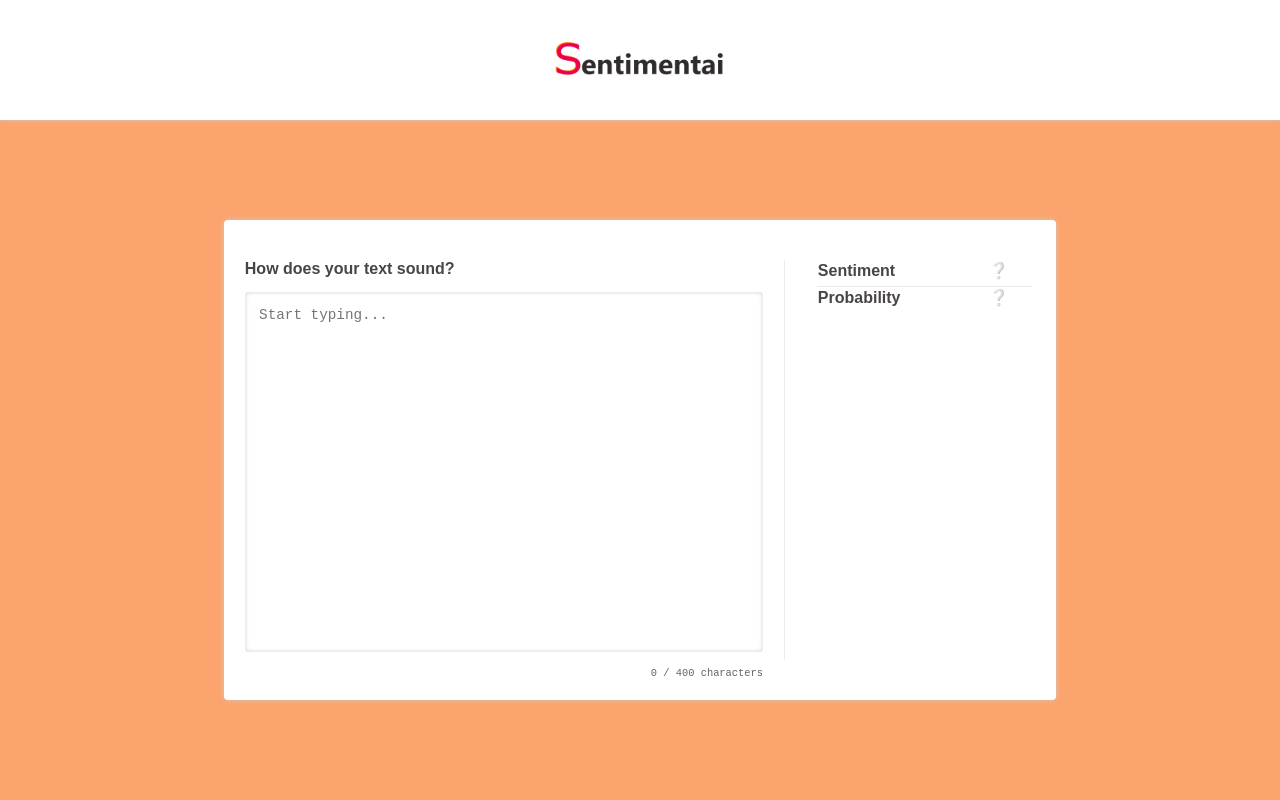
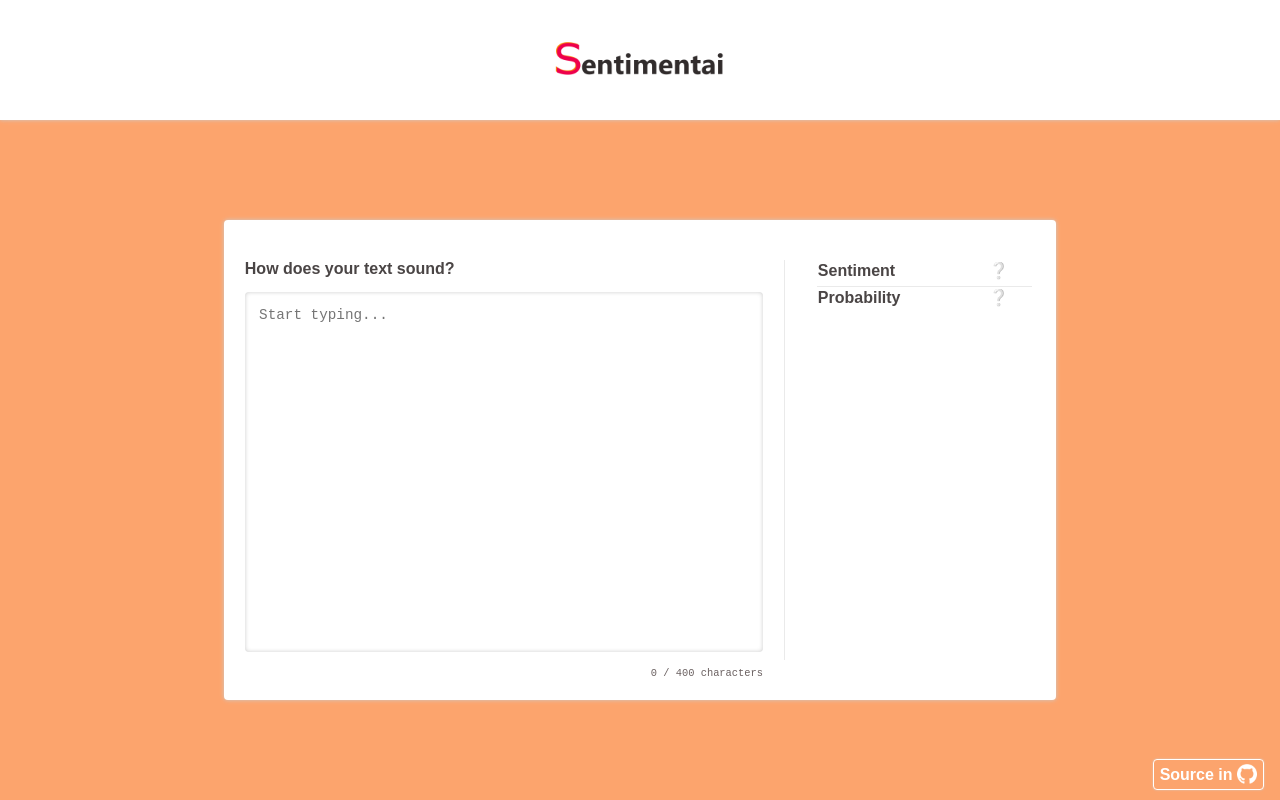
Before and after one commit to villevt/Sental, a React (Create React App) app in the folder frontend/: page / in a window 1280 px wide. Built offline with nearby package versions, Linux system fonts and the light colour scheme; the HTML template or start-up script is replaced by a standard one.

Commit message:
Added link to GitHub repo on frontend

```diff
--- a/frontend/src/App.css
+++ b/frontend/src/App.css
@@ -99,3 +99,32 @@ td:first-child {
 td {
   padding-bottom: 0.4em;
 }
+
+footer {
+  display: inline-block;
+  position: absolute;
+  bottom: 1em;
+  right: 1em;
+  color: #ffffff;
+  font-size: 1em;
+  font-weight: bold;
+  transition: all .2s ease-in-out;
+}
+
+footer:hover {
+  transform: scale(1.05);
+}
+
+footer > a {
+  border: 1px solid #fff;
+  border-radius: 4px;
+  padding: 6px;
+  color: #ffffff;
+  text-decoration: none;
+  box-shadow: 0px 0px 2px #ccc;
+}
+
+footer > a > img {
+  vertical-align: bottom;
+  height: 1.25em;
+}
--- a/frontend/src/App.tsx
+++ b/frontend/src/App.tsx
@@ -95,6 +95,11 @@ function App() {
           </table>
         </div>
       </main>
+      <footer>
+        <a href="https://github.com/villevt/Sentimentai">
+          Source in <img src={require("./GitHub-Mark-Light-120px-plus.png")}/>
+        </a>
+      </footer>
     </div>
   );
 }
```
Also changed, not shown: frontend/src/GitHub-Mark-Light-120px-plus.png (added).
